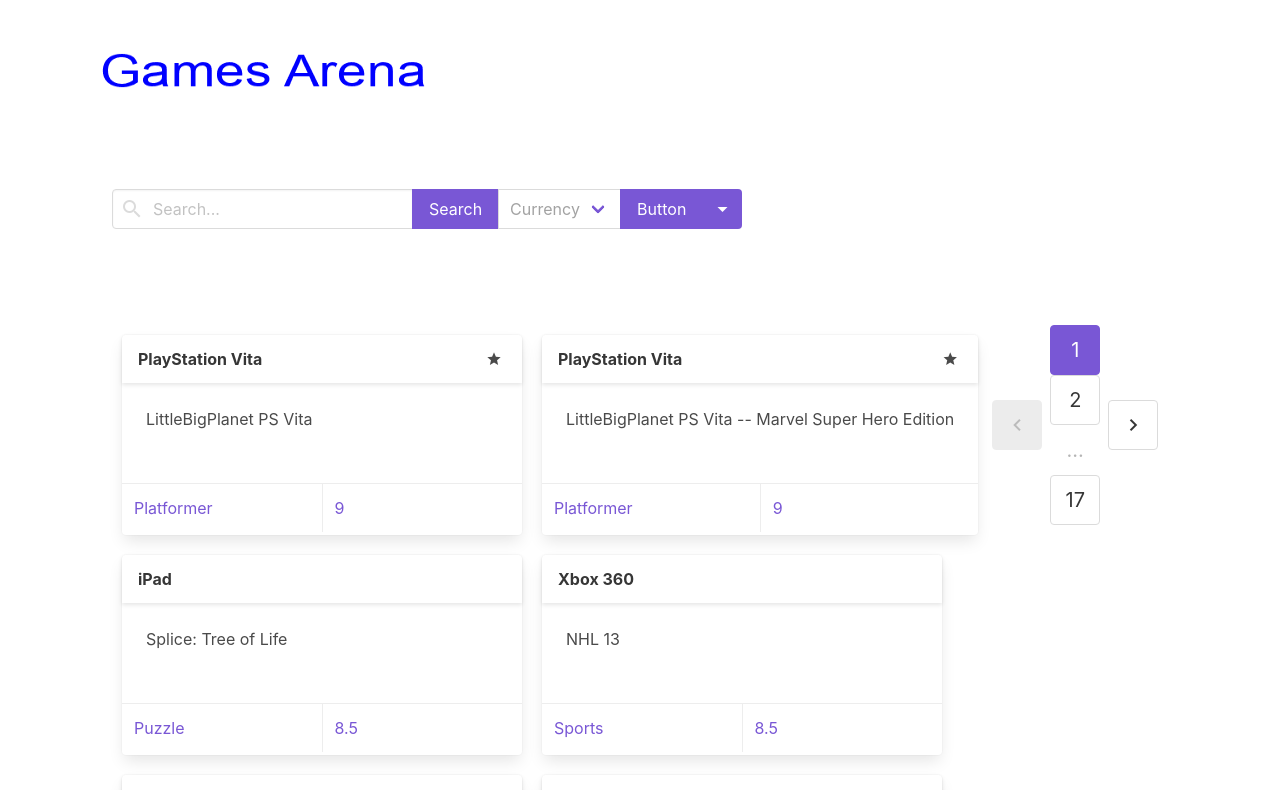
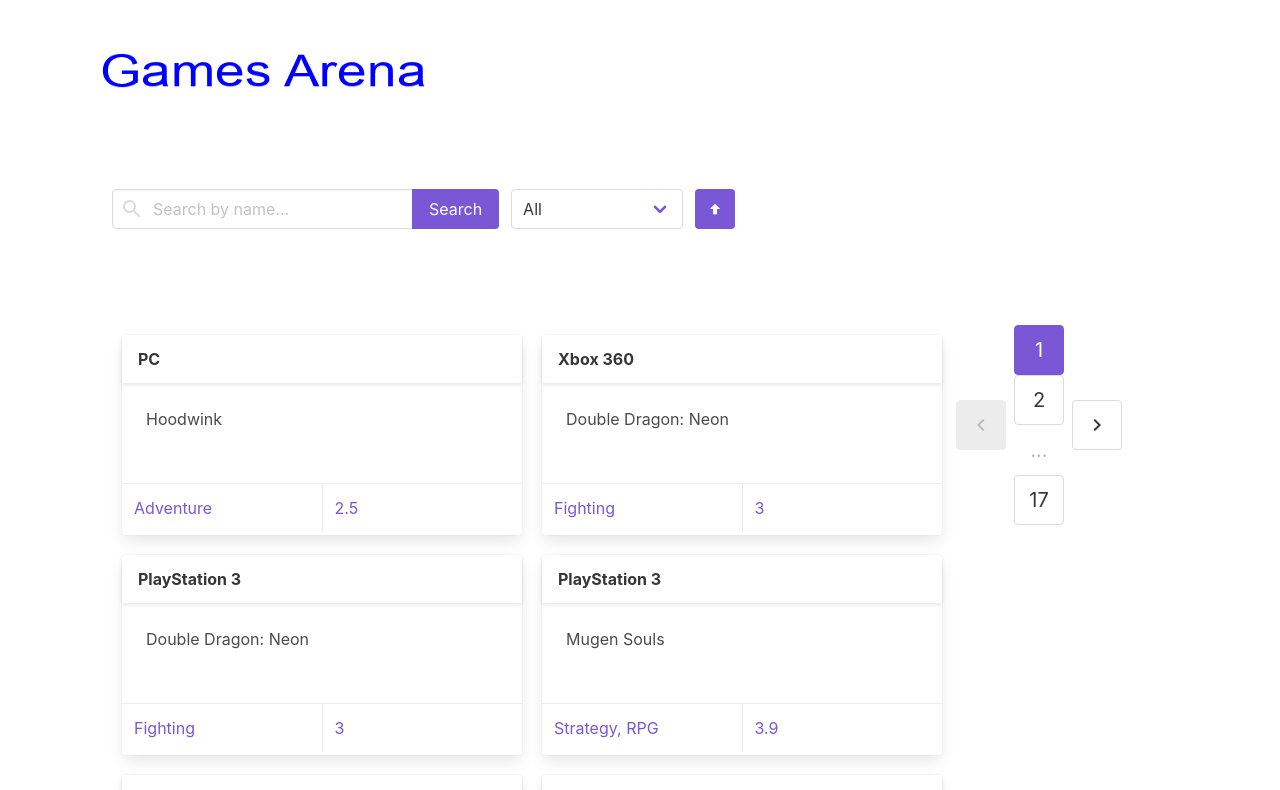
Before and after one commit to mansoormohd9/games-arena, a Vue app: page / in a window 1280 px wide. Shown: the top 790 px of the page. Built offline with nearby package versions, Linux system fonts and the light colour scheme.

Commit message:
Adding in filters support

```diff
--- a/src/components/GameInfoCard.vue
+++ b/src/components/GameInfoCard.vue
@@ -47,6 +47,7 @@
   float: left;
 }
 .card-content.game-content {
+  width: 400px;
   height: 100px;
 }
 </style>
--- a/src/components/Toolbar.vue
+++ b/src/components/Toolbar.vue
@@ -1,37 +1,56 @@
 <template>
   <section class="section">
-    <b-field>
-      <b-input placeholder="Search..." type="search" icon="magnify"></b-input>
-      <p class="control">
-        <button class="button is-primary">Search</button>
-      </p>
+    <b-field grouped>
+      <b-field>
+        <b-input placeholder="Search by name..." type="search" icon="magnify"></b-input>
+        <p class="control">
+          <button class="button is-primary">Search</button>
+        </p>
+      </b-field>
+      <b-field>
+        <b-select v-model="platformTypeFilter">
+          <option v-for="(platformType, index) in platformTypes" :key="index" v-on:input="updateTypeFilter">{{platformType}}</option>
+        </b-select>
+      </b-field>
+      <b-field>
+        <b-button type="is-primary" v-on:click="updateSortType">
+          <b-icon
+                :icon="sortType ? 'mdi mdi-arrow-up-bold' : 'mdi mdi-arrow-down-bold'"
+                size="is-small">
+            </b-icon>
+        </b-button>
+      </b-field>
+    </b-field>
 
-      <b-select placeholder="Currency">
-        <option>$</option>
-        <option>£</option>
-        <option>€</option>
-      </b-select>
-      <p class="control">
-        <button class="button is-primary">Button</button>
-      </p>
-      <p class="control">
-        <b-dropdown>
-          <button class="button is-primary" slot="trigger">
-            <b-icon icon="menu-down"></b-icon>
-          </button>
-
-          <b-dropdown-item>Action</b-dropdown-item>
-          <b-dropdown-item>Another action</b-dropdown-item>
-          <b-dropdown-item>Something else</b-dropdown-item>
-        </b-dropdown>
-      </p>
-    </b-field>
   </section>
 </template>
 
 <script lang="ts">
-import { Vue, Component } from "vue-property-decorator";
+import { Vue, Component, Watch } from "vue-property-decorator";
+import { map } from "lodash-es";
+import { GameInfo } from '../types/types';
 
 @Component
-export default class Toolbar extends Vue {}
+export default class Toolbar extends Vue {
+  platformTypeFilter = "All";
+  platformTypes: Array<any> = [];
+
+  created() {
+    this.platformTypes = [...new Set(map(this.$store.state.games.map((x: GameInfo) => x.platform)))];
+    this.platformTypes.push("All");
+  }
+
+  get sortType() {
+    return this.$store.getters.sortType;
+  }
+
+  updateSortType() {
+    this.$store.commit("updateSortType")
+  }
+
+  @Watch('platformTypeFilter')
+  updateTypeFilter() {
+    this.$store.commit("updatePlatformFilter", this.platformTypeFilter)
+  }
+}
 </script>
--- a/src/store/getters.ts
+++ b/src/store/getters.ts
@@ -1,5 +1,5 @@
 import {GetterTree} from 'vuex';
-import {AppState, GameInfo} from '../types/types';
+import {AppState, GameInfo, AppFilters} from '../types/types';
 import { sortBy } from "lodash-es";
 
 const getters: GetterTree<AppState, AppState> = {
@@ -11,13 +11,16 @@
     }
 
     //filter for sort
-    if(state.filters.sortBy) {
-      filteredGames = sortBy(filteredGames, state.filters.sortBy);
+    if(state.filters) {
+      filteredGames = sortBy(filteredGames, ['score']);
       if(!state.filters.sortOrderAsc) {
         filteredGames = filteredGames.reverse();
       }
     }
     return filteredGames;
+  },
+  sortType(state: AppState) {
+    return state.filters.sortOrderAsc;
   }
 };
 
--- a/src/store/mutations.ts
+++ b/src/store/mutations.ts
@@ -6,6 +6,12 @@
 const mutations: MutationTree<AppState> = {
   setGames(state: AppState, games: Array<GameInfo>) {
     state.games = games;
+  },
+  updateSortType(state: AppState) {
+    state.filters.sortOrderAsc = !state.filters.sortOrderAsc;
+  },
+  updatePlatformFilter(state: AppState, filter: string) {
+    state.filters.platformType = filter;
   }
 };
 
```
